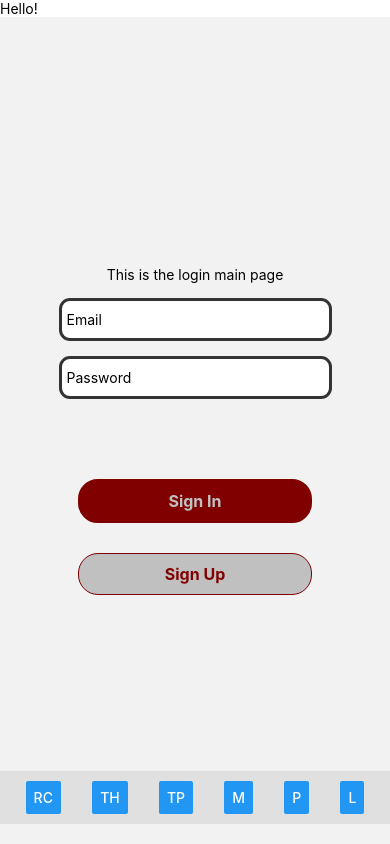
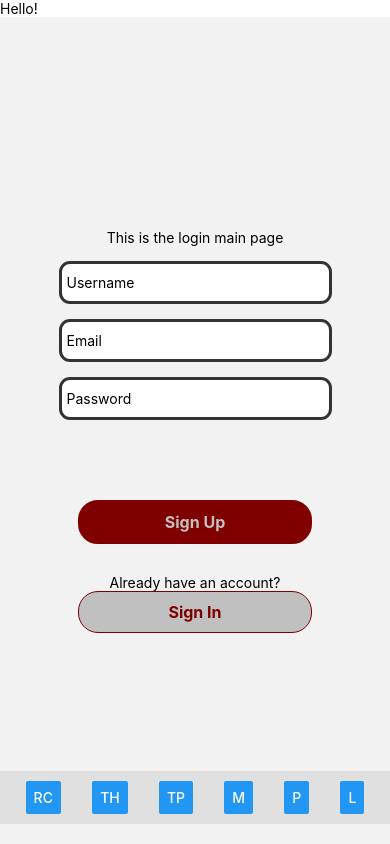
Before and after one commit to JoJos-Blue-Ocean/TheWorld, a React Native app: screen /Register in a window 390 px wide. Built offline with nearby package versions, Linux system fonts and the light colour scheme.

Commit message:
Register seperate screen

```diff
--- a/App.jsx
+++ b/App.jsx
@@ -6,7 +6,8 @@ import {
 } from 'react-native';
 import { NavigationContainer } from '@react-navigation/native';
 import { createNativeStackNavigator } from '@react-navigation/native-stack';
-import Login from './client/src/components/login/LoginStart';
+import Login from './client/src/components/login/Login';
+import Register from './client/src/components/login/Register';
 import TradingPlatform from './client/src/components/trading-platform/TradingPlatform';
 import TradingHistory from './client/src/components/trading-history/TradingHistory';
 import RecordCatalog from './client/src/components/record-catalog/RecordCatalog';
@@ -23,6 +24,7 @@ export default function App() {
       <NavigationPane>
         <Stack.Navigator>
           <Stack.Screen options={{ headerShown: false }} name="Login" component={Login} />
+          <Stack.Screen options={{ headerShown: false }} name="Register" component={Register} />
           <Stack.Screen name="TradingPlatform" component={TradingPlatform} />
           <Stack.Screen name="TradingHistory" component={TradingHistory} />
           <Stack.Screen name="RecordCatalog" component={RecordCatalog} />
--- a/client/src/components/login/LoginStart.jsx
+++ b/client/src/components/login/Login.jsx
@@ -5,33 +5,28 @@ import {
 import { useNavigation } from '@react-navigation/core';
 import { createUserWithEmailAndPassword, signInWithEmailAndPassword } from 'firebase/auth';
 import { auth } from '../../firebase';
-import NavigationPane from '../NavigationPane';
 
 export default function Login({ route }) {
   const navigation = useNavigation();
   const [email, setEmail] = useState('');
   const [password, setPassword] = useState('');
 
-  const handleSignUp = () => {
-    createUserWithEmailAndPassword(auth, email, password)
-      .then((userCredentials) => {
-        const user = userCredentials.user;
-        console.log('Signed up with', user);
-      })
-      .catch(err => alert(err.message))
-  };
 
   const handleLogIn = () => {
-    console.log(auth);
+    console.log(new Date());
+    console.log('AUTH', auth);
     signInWithEmailAndPassword(auth, email, password)
       .then((userCredentials) => {
         const user = userCredentials.user;
-        //need to add axios post to add user to database
-        navigation.navigate('RecordCatalog', { email: user.email });
+        navigation.navigate('RecordCatalog', { uid: user.uid });
         console.log('Logged In with', user);
       })
-      .catch(err => alert(err.message))
+      .catch(err => alert(err.message));
   };
+
+  const switchToRegister = () => {
+    navigation.navigate('Register');
+  }
 
   return (
 
@@ -44,7 +39,7 @@ export default function Login({ route }) {
         <TextInput
           placeholder="Email"
           value={email}
-          onChangeText={(text) => setEmail(text)}
+          onChangeText={(text) => { setEmail(text)}}
           style={styles.input}
         />
         <TextInput
@@ -58,13 +53,13 @@ export default function Login({ route }) {
 
       <View style={styles.buttonContainer}>
         <TouchableOpacity
-          onPress={() => { handleLogIn(); }}
+          onPress={() => { console.log('EMAIL', email); console.log('PASSWORD', password); handleLogIn(); }}
           style={styles.button}
         >
           <Text style={styles.buttonText}>Sign In</Text>
         </TouchableOpacity>
         <TouchableOpacity
-          onPress={() => handleSignUp()}
+          onPress={() => switchToRegister()}
           style={[styles.button, styles.buttonOutline]}
         >
           <Text style={styles.buttonOutlineText}>Sign Up</Text>
--- /dev/null
+++ b/client/src/components/login/Register.jsx
@@ -0,0 +1,148 @@
+import axios from 'axios';
+import React, { useState } from 'react';
+import {
+  Text, View, Button, TextInput, KeyboardAvoidingView, TouchableOpacity, StyleSheet,
+} from 'react-native';
+import { useNavigation } from '@react-navigation/core';
+import { createUserWithEmailAndPassword, signInWithEmailAndPassword } from 'firebase/auth';
+import { auth } from '../../firebase';
+import NavigationPane from '../NavigationPane';
+
+export default function Login({ route }) {
+  const navigation = useNavigation();
+  const [email, setEmail] = useState('');
+  const [password, setPassword] = useState('');
+  const [username, setUsername] = useState('');
+
+  const handleSignUp = () => {
+    createUserWithEmailAndPassword(auth, email, password)
+      .then((userCredentials) => {
+        const { user } = userCredentials;
+        console.log('Signed up with', user);
+        const newUser = {
+          email: user.email,
+          username,
+          uid: user.uid,
+        };
+        console.log('NEW USER OBJ:', newUser);
+        // axios.post('/api/register', newUser)
+        //   .then(() => {
+        //     alert('You have been registered!');
+        //     navigation.navigate('Login');
+        //   });
+        alert('You have been registered!');
+        navigation.navigate('Login');
+      })
+      .catch((err) => alert(err.message));
+  };
+
+  const switchToLogin = () => {
+    navigation.navigate('Login');
+  };
+
+
+  return (
+
+    <KeyboardAvoidingView
+      style={styles.container}
+      behavior="padding"
+    >
+      <Text>This is the login main page</Text>
+      <View style={styles.inputContainer}>
+        <TextInput
+          placeholder="Username"
+          value={username}
+          onChangeText={(text) => setUsername(text)}
+          style={styles.input}
+        />
+        <TextInput
+          placeholder="Email"
+          value={email}
+          onChangeText={(text) => setEmail(text)}
+          style={styles.input}
+        />
+        <TextInput
+          placeholder="Password"
+          value={password}
+          onChangeText={(text) => setPassword(text)}
+          style={styles.input}
+          secureTextEntry
+        />
+      </View>
+
+      <View style={styles.buttonContainer}>
+        <TouchableOpacity
+          onPress={() => { handleSignUp(); }}
+          style={styles.button}
+        >
+          <Text style={styles.buttonText}>Sign Up</Text>
+        </TouchableOpacity>
+        <Text style={styles.text}>Already have an account?</Text>
+        <TouchableOpacity
+          onPress={() => switchToLogin()}
+          style={[styles.button, styles.buttonOutline]}
+        >
+
+          <Text style={styles.buttonOutlineText}>Sign In</Text>
+        </TouchableOpacity>
+
+      </View>
+
+    </KeyboardAvoidingView>
+  );
+}
+
+const styles = StyleSheet.create({
+  container: {
+    flex: 1,
+    justifyContent: 'center',
+    alignItems: 'center',
+  },
+  inputContainer: {
+    width: '70%',
+  },
+  input: {
+    backgroundColor: 'white',
+    paddingHorizintal: 15,
+    paddingVertical: 10,
+    borderRadius: 11,
+    marginTop: 15,
+    borderWidth: 3,
+    borderColor: '#333333',
+    padding: 5,
+  },
+  buttonContainer: {
+    width: '60%',
+    justifyContent: 'center',
+    alignItems: 'center',
+    marginTop: 80,
+  },
+  button: {
+    backgroundColor: '#800000',
+    width: '100%',
+    padding: 10,
+    borderRadius: 20,
+    alignItems: 'center',
+    borderColor: '#800000',
+    borderWidth: 2,
+  },
+  buttonOutline: {
+    backgroundColor: '#C0C0C0',
+    //marginTop: 30,
+    borderColor: '#800000',
+    borderWidth: 1,
+  },
+  buttonText: {
+    color: '#C0C0C0',
+    fontWeight: '700',
+    fontSize: 16,
+  },
+  buttonOutlineText: {
+    color: '#800000',
+    fontWeight: '700',
+    fontSize: 16,
+  },
+  text: {
+    marginTop: 30,
+  }
+});
```
Also changed, not shown: client/src/components/login/LoginRegister.jsx (deleted).
